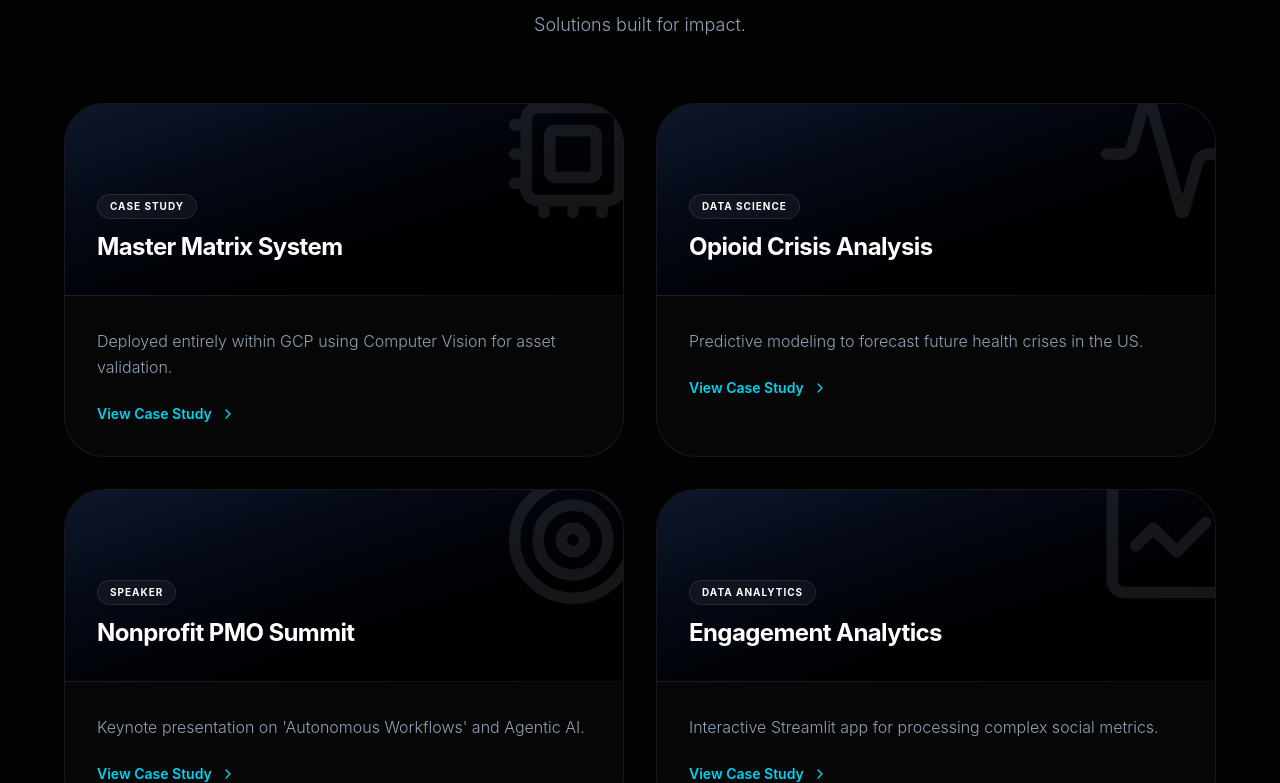
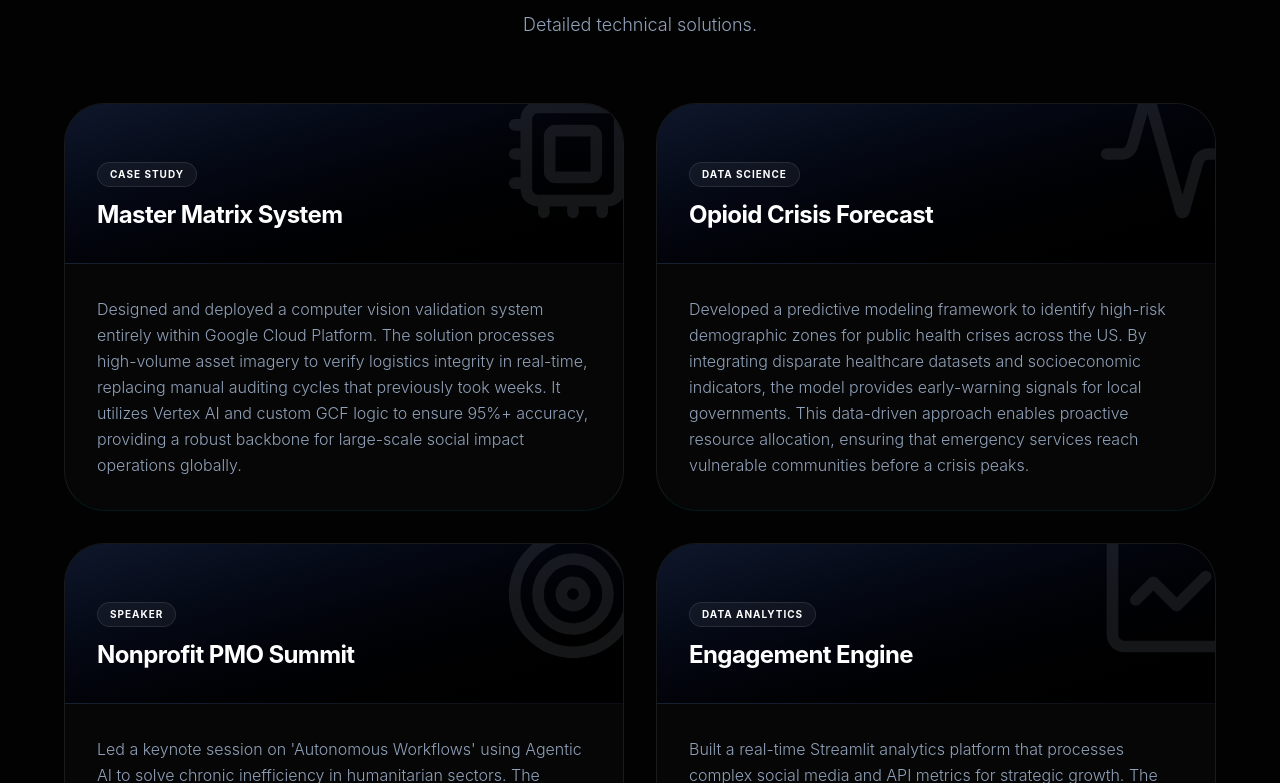
Before and after one commit to hendevdata/hendev, a React (Vite) app: page / in a window 1280 px wide. Shown: the part 2157-2940 px from the top of the page. Built offline with nearby package versions, Linux system fonts and the light colour scheme.

Commit message:
Update project details and translations in App.jsx

```diff
--- a/src/App.jsx
+++ b/src/App.jsx
@@ -53,12 +53,28 @@
       da: { title: "Data Analytics", desc: "Transforming complex datasets into actionable BI. Crafting executive dashboards that drive strategic decisions.", tags: ["Reporting", "Looker", "PowerBI"] }
     },
     projects: {
-      title: "Featured Work.",
-      subtitle: "Solutions built for impact.",
-      pmo: { tag: "Speaker", title: "Nonprofit PMO Summit", desc: "Keynote presentation on 'Autonomous Workflows' and Agentic AI." },
-      matrix: { tag: "Case Study", title: "Master Matrix System", desc: "Deployed entirely within GCP using Computer Vision for asset validation." },
-      opioid: { tag: "Data Science", title: "Opioid Crisis Analysis", desc: "Predictive modeling to forecast future health crises in the US." },
-      social: { tag: "Data Analytics", title: "Engagement Analytics", desc: "Interactive Streamlit app for processing complex social metrics." }
+      title: "Impact Analysis.",
+      subtitle: "Detailed technical solutions.",
+      pmo: {
+        tag: "Speaker",
+        title: "Nonprofit PMO Summit",
+        desc: "Led a keynote session on 'Autonomous Workflows' using Agentic AI to solve chronic inefficiency in humanitarian sectors. The presentation detailed how Python-based agents can replace manual data entry, syncing WhatsApp field reports directly into secure cloud databases. This architecture allows project managers to recover up to 15 hours weekly, shifting focus from coordination to mission-critical strategy."
+      },
+      matrix: {
+        tag: "Case Study",
+        title: "Master Matrix System",
+        desc: "Designed and deployed a computer vision validation system entirely within Google Cloud Platform. The solution processes high-volume asset imagery to verify logistics integrity in real-time, replacing manual auditing cycles that previously took weeks. It utilizes Vertex AI and custom GCF logic to ensure 95%+ accuracy, providing a robust backbone for large-scale social impact operations globally."
+      },
+      opioid: {
+        tag: "Data Science",
+        title: "Opioid Crisis Forecast",
+        desc: "Developed a predictive modeling framework to identify high-risk demographic zones for public health crises across the US. By integrating disparate healthcare datasets and socioeconomic indicators, the model provides early-warning signals for local governments. This data-driven approach enables proactive resource allocation, ensuring that emergency services reach vulnerable communities before a crisis peaks."
+      },
+      social: {
+        tag: "Data Analytics",
+        title: "Engagement Engine",
+        desc: "Built a real-time Streamlit analytics platform that processes complex social media and API metrics for strategic growth. The system automates the ingestion of raw audience data, applying custom NLP to categorize sentiment and engagement trends. This provides executives with a clean, actionable dashboard that visualizes ROI and audience retention, eliminating the need for manual CSV processing and report drafting."
+      }
     },
     newsletter: {
       title: "The Orchestrator's Dispatch",
@@ -111,12 +127,28 @@
       da: { title: "Data Analytics", desc: "Transformación de datos complejos en BI accionable. Dashboards ejecutivos para decisiones estratégicas.", tags: ["Reporting", "Looker", "PowerBI"] }
     },
     projects: {
-      title: "Proyectos Destacados.",
-      subtitle: "Soluciones construidas para generar impacto.",
-      pmo: { tag: "Speaker", title: "Nonprofit PMO Summit", desc: "Presentación magistral sobre 'Flujos de Trabajo Autónomos' e IA Agéntica." },
-      matrix: { tag: "Caso de Estudio", title: "Master Matrix System", desc: "Desplegado completamente en GCP usando Computer Vision para validación." },
-      opioid: { tag: "Data Science", title: "Análisis Crisis Opioides", desc: "Modelado predictivo para pronosticar crisis de salud pública en EE.UU." },
-      social: { tag: "Data Analytics", title: "Engagement Analytics", desc: "App interactiva en Streamlit para procesamiento de métricas sociales." }
+      title: "Análisis de Impacto.",
+      subtitle: "Soluciones técnicas detalladas.",
+      pmo: {
+        tag: "Speaker",
+        title: "Nonprofit PMO Summit",
+        desc: "Lideré una sesión magistral sobre 'Flujos de Trabajo Autónomos' usando IA Agéntica para resolver la ineficiencia crónica en sectores humanitarios. Detallé cómo los agentes basados en Python reemplazan la entrada manual de datos, sincronizando reportes de campo de WhatsApp directamente en bases de datos cloud seguras. Esta arquitectura permite a los gestores recuperar hasta 15 horas semanales, moviendo el foco de la coordinación hacia la estrategia crítica."
+      },
+      matrix: {
+        tag: "Caso de Estudio",
+        title: "Master Matrix System",
+        desc: "Diseñé y desplegué un sistema de validación por visión artificial íntegramente en Google Cloud Platform. La solución procesa imágenes de activos para verificar la integridad logística en tiempo real, reemplazando ciclos de auditoría manual que antes tomaban semanas. Utiliza Vertex AI y lógica personalizada en GCF para garantizar una precisión del 95%+, proporcionando una base robusta para operaciones de impacto social a gran escala a nivel global."
+      },
+      opioid: {
+        tag: "Data Science",
+        title: "Pronóstico de Crisis de Opioides",
+        desc: "Desarrollé un marco de modelado predictivo para identificar zonas demográficas de alto riesgo para crisis de salud pública en EE.UU. Al integrar conjuntos de datos de salud dispares e indicadores socioeconómicos, el modelo proporciona señales de alerta temprana para los gobiernos locales. Este enfoque basado en datos permite una asignación proactiva de recursos, asegurando que los servicios de emergencia lleguen a las comunidades vulnerables antes de que una crisis alcance su pico."
+      },
+      social: {
+        tag: "Data Analytics",
+        title: "Engagement Engine",
+        desc: "Construí una plataforma de analítica en Streamlit que procesa métricas complejas de APIs y redes sociales para el crecimiento estratégico. El sistema automatiza la ingesta de datos brutos de audiencia, aplicando NLP para categorizar tendencias de sentimiento. Esto proporciona a los ejecutivos un dashboard accionable que visualiza el ROI y la retención de audiencia, eliminando la necesidad de procesamiento manual de CSV y redacción de informes semanales."
+      }
     },
     newsletter: {
       title: "The Orchestrator's Dispatch",
@@ -175,6 +207,7 @@
   const [showCookies, setShowCookies] = useState(false);
   const t = translations[lang];
 
+  // Beehiiv Pub ID Placeholder
   const BEEHIIV_PUB_ID = "REEMPLAZA_CON_TU_ID_AQUI";
 
   // SEO & Meta-tags handler
@@ -346,7 +379,7 @@
             </div>
           </section>
 
-          {/* --- EXPERTISE --- */}
+          {/* --- ESPECIALIDADES --- */}
           <section id="expertise" className="py-20 lg:py-28 px-5 lg:px-12">
             <div className="max-w-6xl mx-auto">
               <div className="text-center mb-16 space-y-4">
@@ -375,7 +408,7 @@
             </div>
           </section>
 
-          {/* --- PROYECTOS --- */}
+          {/* --- PROYECTOS (DETALLADOS SIN REDIRECCIÓN) --- */}
           <section id="projects" className="py-20 lg:py-28 px-5 lg:px-12 border-t border-white/[0.04]">
             <div className="max-w-6xl mx-auto">
               <div className="text-center mb-16 space-y-4">
@@ -385,8 +418,8 @@
 
               <div className="grid grid-cols-1 md:grid-cols-2 gap-8">
                 {['matrix', 'opioid', 'pmo', 'social'].map((key) => (
-                  <div key={key} className="bg-[#0A0A0A]/50 border border-white/[0.08] hover:border-cyan-500/30 rounded-[2.5rem] overflow-hidden group transition-all duration-500 hover:-translate-y-1">
-                    <div className="h-48 bg-gradient-to-br from-slate-900 to-black p-8 flex flex-col justify-end border-b border-white/[0.04] relative overflow-hidden">
+                  <div key={key} className="bg-[#0A0A0A]/50 border border-white/[0.08] rounded-[2.5rem] overflow-hidden group transition-all duration-500 border-b-cyan-500/10 hover:border-cyan-500/30">
+                    <div className="h-40 bg-gradient-to-br from-slate-900 to-black p-8 flex flex-col justify-end border-b border-white/[0.04] relative overflow-hidden">
                       <div className="absolute right-[-20px] top-[-20px] opacity-10 group-hover:scale-110 transition-transform">
                         {key === 'matrix' ? <Cpu size={140} /> : key === 'opioid' ? <Activity size={140} /> : key === 'pmo' ? <Target size={140} /> : <LineChart size={140} />}
                       </div>
@@ -396,10 +429,9 @@
                       <h3 className="text-2xl font-bold text-white tracking-tight relative z-10">{t.projects[key].title}</h3>
                     </div>
                     <div className="p-8">
-                      <p className="text-slate-400 font-light leading-relaxed mb-6">{t.projects[key].desc}</p>
-                      <button className="text-cyan-400 text-sm font-semibold flex items-center gap-2 group/btn">
-                        View Case Study <ChevronRight size={16} className="group-hover/btn:translate-x-1 transition-transform" />
-                      </button>
+                      <p className="text-slate-400 font-light leading-relaxed text-sm lg:text-base">
+                        {t.projects[key].desc}
+                      </p>
                     </div>
                   </div>
                 ))}
@@ -407,7 +439,7 @@
             </div>
           </section>
 
-          {/* --- NEWSLETTER (RESTAURADA CON BEEHIIV) --- */}
+          {/* --- NEWSLETTER --- */}
           <section id="newsletter" className="py-20 lg:py-28 px-5 lg:px-12 border-t border-white/[0.04]">
             <div className="max-w-5xl mx-auto bg-gradient-to-br from-[#0A0A0A] to-black border border-white/[0.08] rounded-[3rem] p-8 md:p-16 relative overflow-hidden backdrop-blur-3xl shadow-2xl">
               <div className="absolute top-0 right-0 w-96 h-96 bg-cyan-500/5 rounded-full blur-[100px]" />
@@ -447,7 +479,7 @@
             </div>
           </section>
 
-          {/* --- CONTACT --- */}
+          {/* --- CONTACTO --- */}
           <section id="contact" className="py-20 lg:py-28 px-5 lg:px-12 border-t border-white/[0.04]">
             <div className="max-w-4xl mx-auto text-center space-y-8">
               <h2 className="text-4xl md:text-5xl font-extrabold text-white tracking-tight">{t.contact.title}</h2>
@@ -461,12 +493,12 @@
           </section>
         </>
       ) : (
-        /* --- PILOT PROGRAM PAGE (VERSION PREMIUM CON LINEA VERTICAL) --- */
+        /* --- PILOT PROGRAM PAGE (CON DISEÑO VERTICAL RESTAURADO) --- */
         <section className="relative pt-32 pb-24 px-5 lg:px-12 z-10 min-h-screen">
           <div className="max-w-5xl mx-auto relative">
             <div className="text-center space-y-6 mb-20 animate-[fadeIn_1s_ease-out]">
               <div className="inline-flex items-center gap-2 px-5 py-2 rounded-full bg-amber-500/10 border border-amber-500/20 text-amber-400 text-xs font-bold tracking-widest uppercase mb-4 backdrop-blur-md">
-                <circle size={16} className="animate-pulse" />
+                <Sparkles size={16} className="animate-pulse" />
                 {t.pilot.badge}
               </div>
               <h1 className="text-5xl lg:text-7xl font-extrabold text-white tracking-tight leading-tight">{t.pilot.title}</h1>
@@ -554,7 +586,7 @@
         </section>
       )}
 
-      {/* --- FOOTER --- */}
+      {/* --- PIE DE PÁGINA --- */}
       <footer className="py-12 text-center text-slate-500 text-sm border-t border-white/[0.05] bg-[#020202] z-10 relative px-5">
         <div className="max-w-6xl mx-auto flex flex-col md:flex-row justify-between items-center gap-6">
           <div className="flex items-center gap-2">
@@ -568,7 +600,7 @@
         </div>
       </footer>
 
-      {/* --- COOKIE CONSENT --- */}
+      {/* --- BANNER DE COOKIES --- */}
       {showCookies && (
         <div className="fixed bottom-0 left-0 w-full z-[100] px-5 pb-8 animate-[slideUp_0.5s_ease-out]">
           <div className="max-w-4xl mx-auto bg-[#0A0A0A]/90 backdrop-blur-2xl border border-white/[0.08] rounded-[2rem] p-6 md:p-8 flex flex-col md:flex-row items-center justify-between gap-6 shadow-[0_-20px_50px_rgba(0,0,0,0.5)]">
@@ -586,7 +618,7 @@
         </div>
       )}
 
-      {/* Tailwind Animations */}
+      {/* Estilos de Animación */}
       <style dangerouslySetInnerHTML={{__html: `
         @keyframes float { 0%, 100% { transform: translateY(0); } 50% { transform: translateY(-15px); } }
         @keyframes fadeIn { from { opacity: 0; transform: translateY(10px); } to { opacity: 1; transform: translateY(0); } }
```
